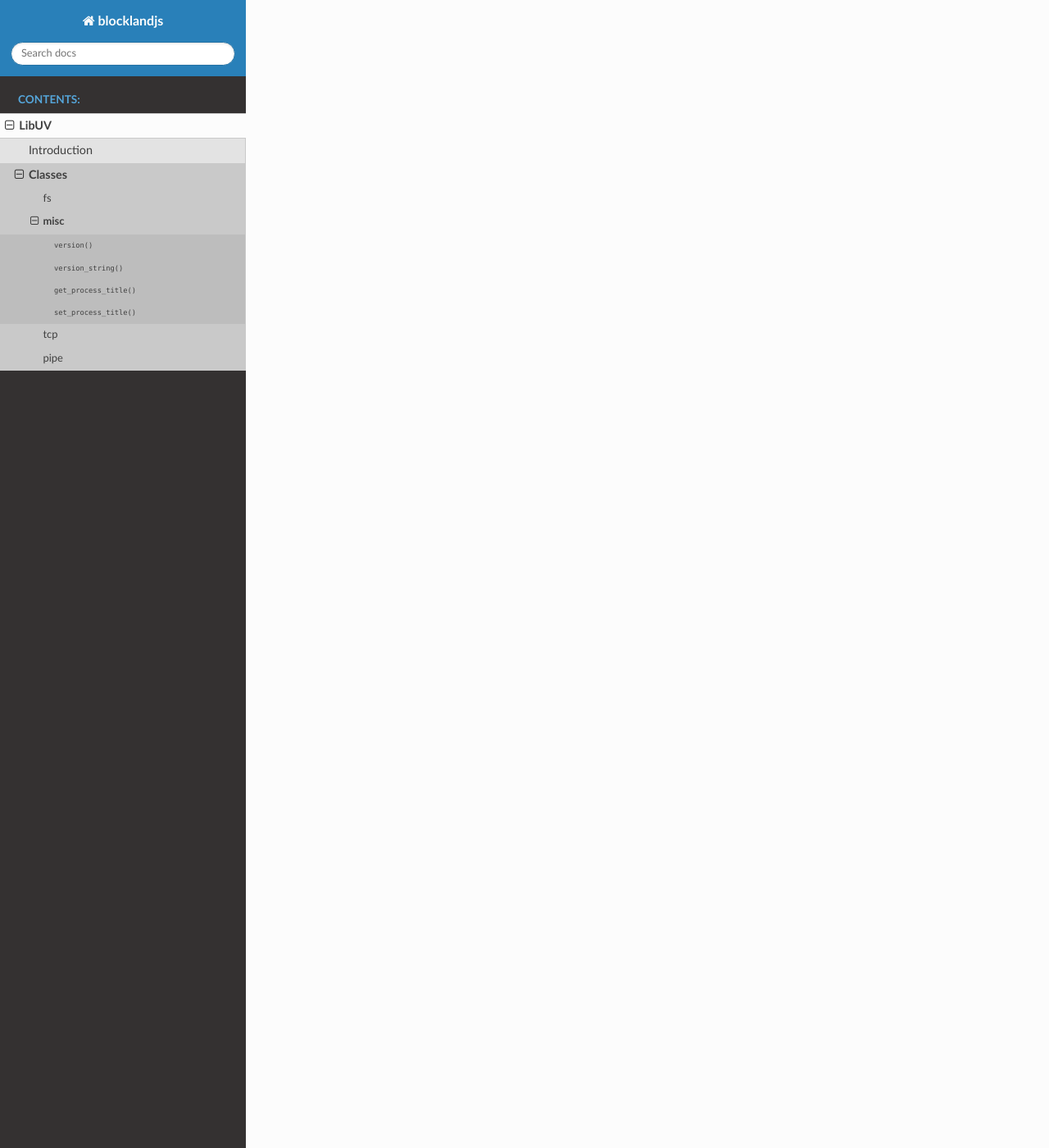
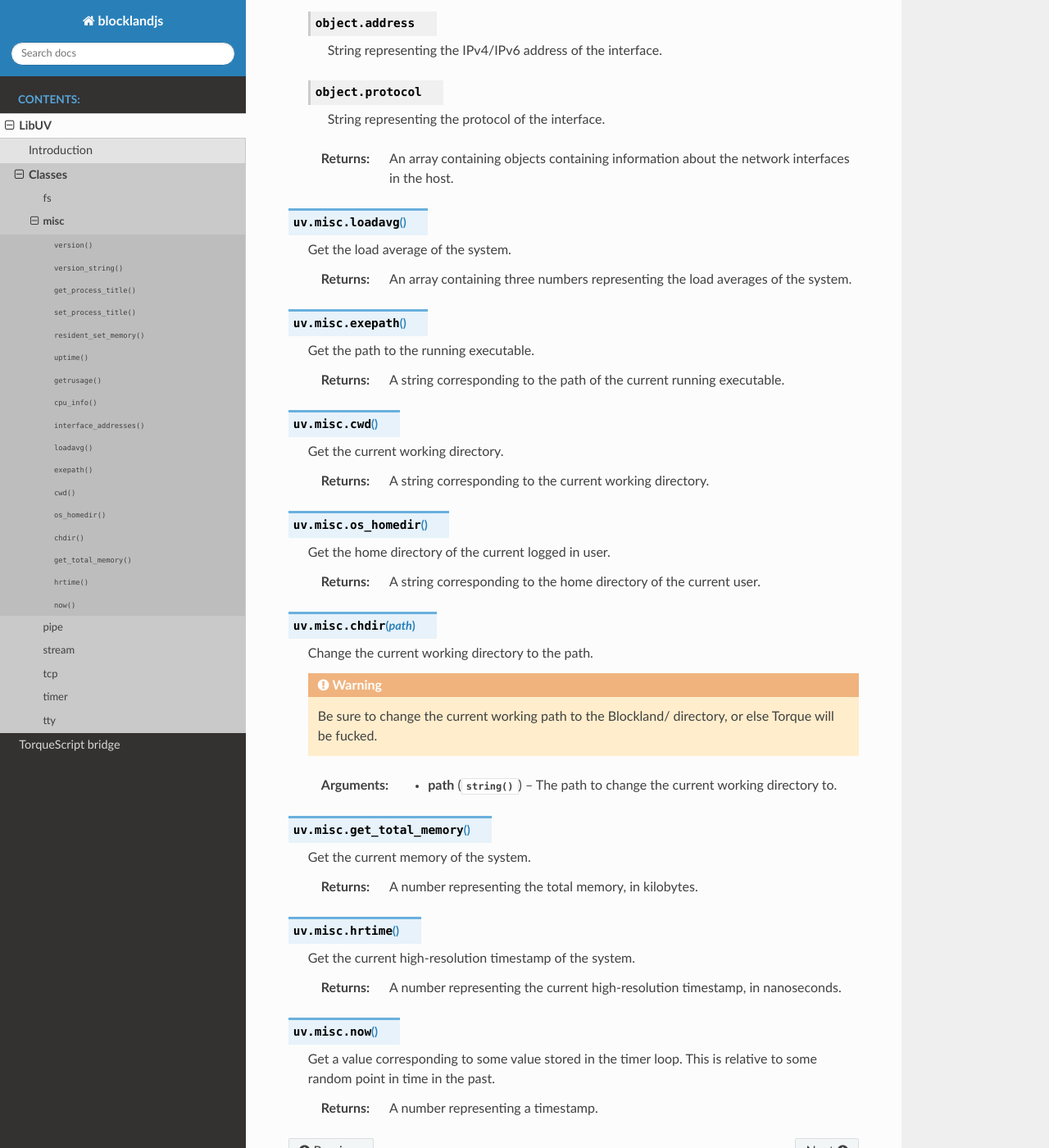
Before and after one commit to ellie-idb/blocklandjs, a Sphinx documentation site: the page built from docs/source/libuv/misc.rst, in a window 1280 px wide and 1400 px high, scrolled down 2118 px. Shown: the whole window at 82% size. Built offline with Sphinx 7.4.7 and the Read the Docs theme 2.0.0, drawn with Linux system fonts in a browser that asks for light colours; formulas are drawn with MathJax 3; some of the changed text lies outside the part shown.

Commit message:
Alot of documentation work

```diff
--- a/docs/source/index.rst
+++ b/docs/source/index.rst
@@ -19,3 +19,4 @@ Download latest release from GitHub, place in modules/ folder, and you're ready
    :caption: Contents:
 
    libuv
+   ts_bridge
--- a/docs/source/libuv.rst
+++ b/docs/source/libuv.rst
@@ -13,5 +13,8 @@ Classes
 
    libuv/fs
    libuv/misc
+   libuv/pipe
+   libuv/stream
    libuv/tcp
-   libuv/pipe
+   libuv/timer
+   libuv/tty
--- a/docs/source/libuv/misc.rst
+++ b/docs/source/libuv/misc.rst
@@ -1,5 +1,7 @@
 misc
 ====
+
+Misc functions for a tinkering user.
 
 .. js:module:: uv.misc
 
@@ -26,3 +28,132 @@ misc
 	Set the process title of the executable.
 
 	:param string name: The new process title.
+
+.. js:method:: resident_set_memory()
+
+	Get the resident set size for the current process.
+
+	:returns: A integer representing the resident set size
+
+.. js:method:: uptime()
+
+	Get the current system uptime
+
+	:returns: A integer representing the current system uptime (in milliseconds)
+
+.. js:method:: getrusage()
+
+	Get the current resource usage of the system.
+
+	:returns: An object containing various fields relating to resource usage.
+
+.. js:method:: cpu_info()
+
+	Get info on the processors on the host system.
+
+	.. js:attribute:: object.model
+
+		Model of CPU.
+
+	.. js:attribute:: object.speed
+
+		Speed of CPU.
+
+	.. js:attribute:: object.times
+
+		   Times for the CPU.
+
+		.. js:attribute:: times.user
+
+			"User" times for the CPU.
+
+		.. js:attribute:: object.times.nice
+
+			"Nice" times for the CPU.
+
+		.. js:attribute:: object.times.sys
+
+			"Sys" times for the CPU.
+
+		.. js:attribute:: object.times.idle
+
+			"Idle" times for the CPU.
+
+		.. js:attribute:: object.times.irq
+
+			"IRQ" times for the CPU.
+
+
+	:returns: An array containing objects containing information about the processors in the host system.
+
+.. js:method:: interface_addresses()
+
+	Get the address, family, and port of the network interfaces on the host system.
+
+	.. js:attribute:: object.name
+
+		Name of the network interface.
+
+	.. js:attribute:: object.internal
+
+		Boolean representing if the object is an internal interface or not.
+
+	.. js:attribute:: object.address
+
+		String representing the IPv4/IPv6 address of the interface.
+
+	.. js:attribute:: object.protocol
+
+		String representing the protocol of the interface.
+
+	:returns: An array containing objects containing information about the network interfaces in the host.
+
+.. js:method:: loadavg()
+
+	Get the load average of the system.
+
+	:returns: An array containing three numbers representing the load averages of the system.
+
+.. js:method:: exepath()
+
+	Get the path to the running executable.
+
+	:returns: A string corresponding to the path of the current running executable.
+
+.. js:method:: cwd()
+
+	Get the current working directory.
+
+	:returns: A string corresponding to the current working directory.
+
+.. js:method:: os_homedir()
+
+	Get the home directory of the current logged in user.
+
+	:returns: A string corresponding to the home directory of the current user.
+
+.. js:method:: chdir(path)
+
+	Change the current working directory to the path.
+
+	.. warning:: Be sure to change the current working path to the Blockland/ directory, or else Torque will be fucked.
+
+	:param string path: The path to change the current working directory to.
+
+.. js:method:: get_total_memory()
+
+	Get the current memory of the system.
+
+	:returns: A number representing the total memory, in kilobytes.
+
+.. js:method:: hrtime()
+
+	Get the current high-resolution timestamp of the system.
+
+	:returns: A number representing the current high-resolution timestamp, in nanoseconds.
+
+.. js:method:: now()
+
+	Get a value corresponding to some value stored in the timer loop. This is relative to some random point in time in the past.
+
+	:returns: A number representing a timestamp.
--- /dev/null
+++ b/docs/source/libuv/stream.rst
@@ -0,0 +1,2 @@
+stream
+=======
--- /dev/null
+++ b/docs/source/libuv/timer.rst
@@ -0,0 +1,2 @@
+timer
+=====
--- /dev/null
+++ b/docs/source/libuv/tty.rst
@@ -0,0 +1,2 @@
+tty
+====
--- /dev/null
+++ b/docs/source/ts_bridge.rst
@@ -0,0 +1,4 @@
+TorqueScript bridge
+===================
+
+Blah blah whatever
```
Also changed, not shown: docs/source/libuv/fs.rst (line endings or trailing spaces), docs/source/libuv/pipe.rst (line endings or trailing spaces), docs/source/libuv/tcp.rst (line endings or trailing spaces).
